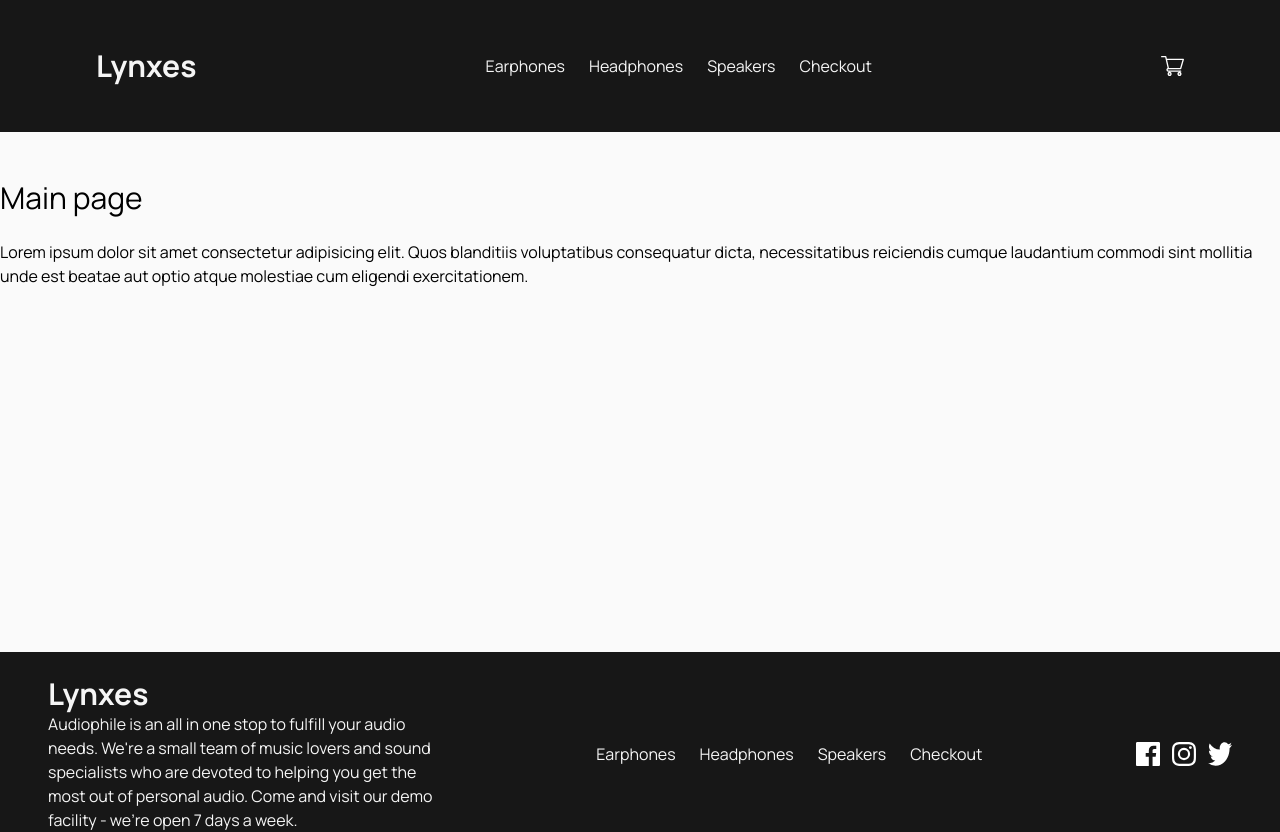
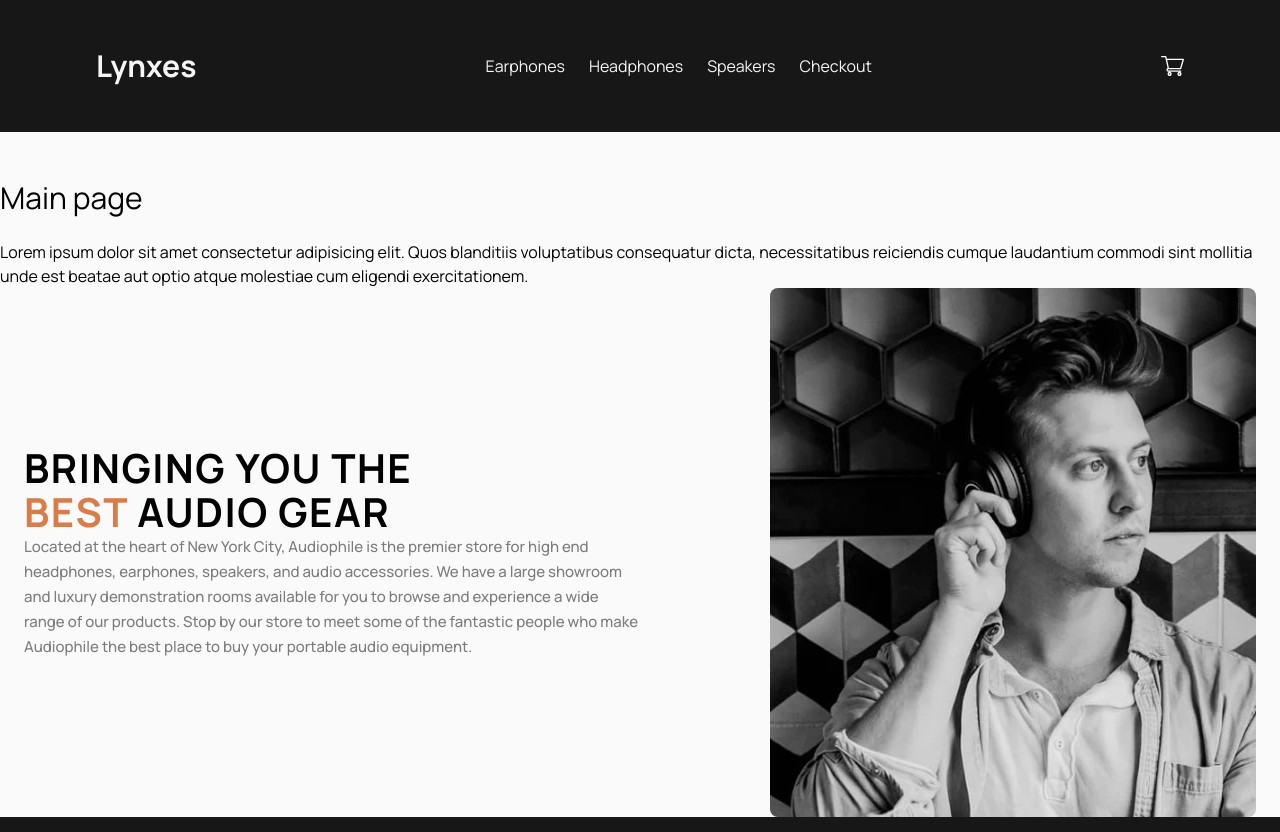
Before and after one commit to TomasLukes/lynxes, a Next.js app: page / in a window 1280 px wide. Shown: the top 832 px of the page. Built offline with nearby package versions, Linux system fonts and the light colour scheme.

Commit message:
Created About section, add initial styling

```diff
--- /dev/null
+++ b/src/app/components/shared/About.tsx
@@ -0,0 +1,25 @@
+
+export default function About() {
+  return (
+    <section id="about" className="container mx-auto flex flex-col-reverse lg:flex-row items-center gap:8
+      px-6">
+      {/* Text container */}
+      <div className="lg:w-1/2">
+        <h3 className="heading-2 text-center lg:text-left">
+          Bringing you the <br></br><span className="text-primary-700">best</span> audio gear
+        </h3>
+        <p className="text-body opacity-50 text-center lg:text-left">
+          Located at the heart of New York City, Audiophile is the premier store for high end headphones,
+          earphones, speakers, and audio accessories. We have a large showroom and luxury demonstration
+          rooms available for you to browse and experience a wide range of our products. Stop by our store
+          to meet some of the fantastic people who make Audiophile the best place to buy your portable
+          audio equipment.
+        </p>
+      </div>
+      {/* Image container */}
+      <div className="lg:w-1/2">
+        <img src="/images/shared/image-best-gear.webp" alt="" className="lg:ml-auto rounded-lg " />
+      </div>
+    </section>
+  )
+}
--- a/src/app/globals.css
+++ b/src/app/globals.css
@@ -15,7 +15,7 @@ main {
 .text-body {
     font-size: 0.9375rem;
     font-weight: 500;
-    line-height: 1.5;
+    line-height: 25px;
 }
 
 .overline {
@@ -24,7 +24,7 @@ main {
     font-weight: 500;
     line-height: 1.2;
     letter-spacing: 0.625em;
-    text-transform: capitalize;
+    text-transform: uppercase;
 }
 
 .subtitle {
@@ -33,16 +33,7 @@ main {
     font-weight: 700;
     line-height: 1.5;
     letter-spacing: 1px;
-    text-transform: capitalize;
-}
-
-.head {
-    color: var(--primary-700);
-    font-size: 0.8125rem;
-    font-weight: 700;
-    line-height: 1.5;
-    letter-spacing: 1px;
-    text-transform: capitalize;
+    text-transform: uppercase;
 }
 
 .subtitle {
@@ -51,7 +42,7 @@ main {
     font-weight: 700;
     line-height: 1.5;
     letter-spacing: 1px;
-    text-transform: capitalize;
+    text-transform: uppercase;
 }
 
 .heading-1 {
@@ -59,15 +50,15 @@ main {
     font-weight: 700;
     line-height: 3.625;
     letter-spacing: 2px;
-    text-transform: capitalize;
+    text-transform: uppercase;
 }
 
 .heading-2 {
     font-size: 2.5rem;
     font-weight: 700;
-    line-height: 2.75;
+    line-height: 44px;
     letter-spacing: 1.5px;
-    text-transform: capitalize;
+    text-transform: uppercase;
 }
 
 .heading-3 {
@@ -75,7 +66,7 @@ main {
     font-weight: 700;
     line-height: 2.25;
     letter-spacing: 1.15px;
-    text-transform: capitalize;
+    text-transform: uppercase;
 }
 
 .heading-4 {
@@ -83,7 +74,7 @@ main {
     font-weight: 700;
     line-height: 2.375;
     letter-spacing: 1.7px;
-    text-transform: capitalize;
+    text-transform: uppercase;
 }
 
 .heading-5 {
@@ -91,7 +82,7 @@ main {
     font-weight: 700;
     line-height: 2;
     letter-spacing: 2px;
-    text-transform: capitalize;
+    text-transform: uppercase;
 }
 
 .heading-6 {
@@ -99,5 +90,15 @@ main {
     font-weight: 700;
     line-height: 1.5;
     letter-spacing: 1.3px;
-    text-transform: capitalize;
+    text-transform: uppercase;
 }
+
+@media screen and (max-width: 480px) {
+
+    .heading-2 {
+        font-size: 1.75rem;
+        line-height: 38px;
+        letter-spacing: 1px;
+    }
+
+}
--- a/src/app/page.tsx
+++ b/src/app/page.tsx
@@ -1,10 +1,10 @@
 import Link from "next/link"
-import ButtonPrimary from "./components/buttons/ButtonPrimary"
-import ButtonSecondary from "./components/buttons/ButtonSecondary"
-import ButtonArrow from "./components/buttons/ButtonArrow"
+import About from "./components/shared/About"
+
 
 export default function Home() {
   return (
+    <div>
       <div className="container mx-auto">
         <h1 className="text-3xl pt-12 pb-6">Main page</h1>
         <p>Lorem ipsum dolor sit amet consectetur adipisicing elit. Quos blanditiis voluptatibus consequatur dicta,
@@ -12,5 +12,7 @@ export default function Home() {
           cum eligendi exercitationem.
         </p>
       </div>
+      <About />
+    </div>
   )
 }
```
Lines whose indentation alone changed are shown as unchanged.
